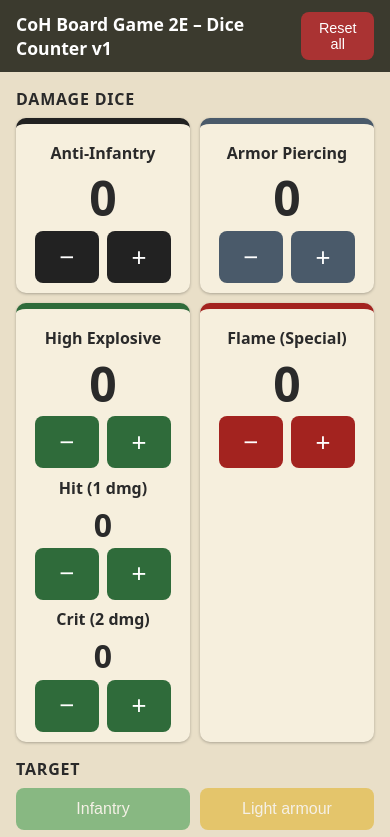
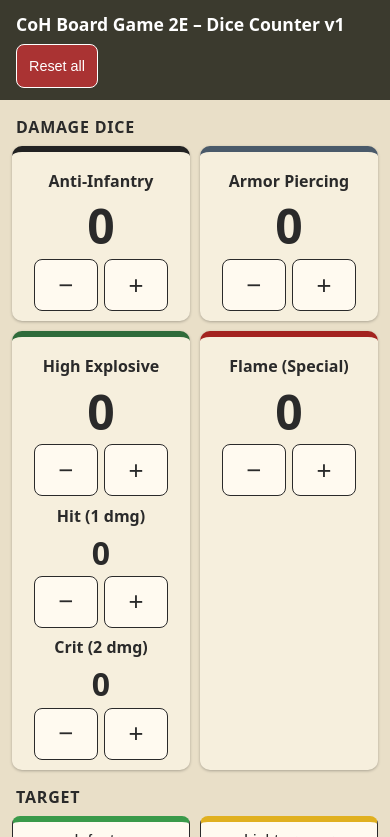
Before and after one commit to kkapuscinski/CoHBGDiceCalculator, a plain HTML site: page index.html in a window 390 px wide. Both pictures are taken after a click on the button "Reset all". Shown: the top 837 px of the page. Drawn offline with Linux system fonts and the light colour scheme.

Commit message:
Add icon support and improve calculator UI
Support optional icons for dice, targets, and cover, and copy assets to GitHub Pages. Improve mobile layout, button accessibility, and keyboard focus retention after updates.

```diff
--- a/index.html
+++ b/index.html
@@ -5,29 +5,40 @@
 <meta name="viewport" content="width=device-width, initial-scale=1">
 <title>CoH Board Game 2E – Dice Counter</title>
 <style>
-  :root { --bg:#e9dfc8; --ink:#2a2a2a; --card:#f6efdd; }
+  :root {
+    --bg:#e9dfc8; --ink:#2a2a2a; --card:#f6efdd;
+    --header-bg:#3b3a2e; --header-ink:#fff;
+    --control-bg:#fffaf0; --danger:#a33;
+  }
   * { box-sizing: border-box; }
   body { margin:0; font-family: system-ui, sans-serif; background:var(--bg); color:var(--ink); }
-  header { display:flex; justify-content:space-between; align-items:center; padding:12px 16px; background:#3b3a2e; color:#fff; }
+  header { display:flex; flex-wrap:wrap; gap:8px 16px; justify-content:space-between; align-items:center; padding:12px 16px; background:var(--header-bg); color:var(--header-ink); }
   h1 { font-size:1.1rem; margin:0; }
   h2 { margin:16px 16px 8px; font-size:1rem; text-transform:uppercase; letter-spacing:.05em; }
-  .grid { display:grid; grid-template-columns:repeat(auto-fit,minmax(150px,1fr)); gap:10px; padding:0 16px; }
-  .card { background:var(--card); border-radius:10px; border-top:6px solid var(--c); padding:10px; text-align:center; box-shadow:0 1px 3px #0004; }
-  .name { font-weight:700; min-height:2.4em; display:flex; align-items:center; justify-content:center; }
-  .count { font-size:3rem; font-weight:800; line-height:1.1; }
-  .btns { display:flex; gap:8px; justify-content:center; margin-top:6px; }
-  button { font-size:1.6rem; width:64px; height:52px; border:0; border-radius:8px; background:var(--c); color:#fff; cursor:pointer; touch-action:manipulation; }
+  .grid { display:grid; grid-template-columns:repeat(auto-fit,minmax(min(100%,150px),1fr)); gap:10px; padding:0 16px; }
+  .card { min-width:0; background:var(--card); border-radius:10px; border-top:6px solid var(--c); padding:10px; text-align:center; box-shadow:0 1px 3px #0004; }
+  .name { font-weight:700; min-height:2.4em; display:flex; flex-wrap:wrap; gap:4px; align-items:center; justify-content:center; }
+  .label { min-width:0; overflow-wrap:anywhere; }
+  .icon { flex:none; object-fit:contain; }
+  .count { font-size:3rem; font-weight:800; line-height:1.1; overflow-wrap:anywhere; }
+  .btns { display:flex; flex-wrap:wrap; gap:6px; justify-content:center; margin-top:6px; }
+  button { min-width:44px; min-height:44px; border:1px solid currentColor; border-radius:8px; background:var(--control-bg); color:var(--ink); cursor:pointer; touch-action:manipulation; }
+  .btns button { flex:1 1 44px; max-width:64px; height:52px; font-size:1.6rem; }
   button:active { filter:brightness(.8); }
-  .reset { width:auto; height:auto; font-size:.9rem; padding:8px 12px; background:#a33; }
-  button.target { width:auto; height:auto; font-size:1rem; padding:12px 8px; opacity:.55; }
-  button.target.sel { opacity:1; outline:3px solid #000; }
+  button:focus-visible { outline:2px solid currentColor; outline-offset:2px; }
+  .reset { font-size:.9rem; padding:8px 12px; background:var(--danger); color:var(--header-ink); }
+  button.target { display:flex; flex-wrap:wrap; gap:4px; align-items:center; justify-content:center; font-size:1rem; padding:10px 8px; border-top:6px solid var(--c); }
+  button.target.sel { box-shadow:inset 0 0 0 2px var(--ink); font-weight:700; }
   .count small { font-size:1.5rem; font-weight:600; }
   .count.small { font-size:2rem; }
   .result { font-size:1.1rem; font-weight:700; padding:8px 0; }
-  .result.inv { color:#a33; }
-  .total { padding:12px 16px; font-weight:600; }
+  .result.inv { color:var(--danger); }
+  .total { padding:12px 16px; font-weight:600; overflow-wrap:anywhere; }
   .rule-note { padding:12px 16px; font-weight:600; }
   .rule-note .card { border-top-color:#555; padding:12px; }
+  @media (max-width:480px) {
+    .grid { grid-template-columns:repeat(auto-fit,minmax(min(100%,136px),1fr)); padding-inline:12px; }
+  }
 </style>
 </head>
 <body>
@@ -64,7 +75,7 @@
 <div class="grid" id="stats"></div>
 <div class="total" id="total"></div>
 <script>
-// Edit these lists to add or rename dice types / targets.
+// Entries can include an icon URL relative to index.html.
 const DAMAGE = [
   { id: 'ai',    name: 'Anti-Infantry',   color: '#222222' },
   { id: 'ap',    name: 'Armor Piercing',  color: '#4a5a6a' },
@@ -117,6 +128,20 @@ function defenceFor(target, i) {
     default:  return { text: 'No defence', n: 0 };
   }
 }
+function setLabel(element, text, icon) {
+  if (icon) {
+    const img = document.createElement('img');
+    img.className = 'icon';
+    img.src = icon;
+    img.alt = '';
+    img.width = img.height = 24;
+    element.appendChild(img);
+  }
+  const label = document.createElement('span');
+  label.className = 'label';
+  label.textContent = text;
+  element.appendChild(label);
+}
 function render() {
   const dmg = document.getElementById('damage');
   dmg.innerHTML = '';
@@ -124,7 +149,7 @@ function render() {
     const card = document.createElement('div');
     card.className = 'card';
     card.style.setProperty('--c', d.color);
-    card.innerHTML = `<div class="name">${d.name}</div>
+    card.innerHTML = `<div class="name"></div>
       <div class="count">${count(d.id)}</div>
       <div class="btns"><button data-id="${d.id}" data-d="-1" aria-label="Remove ${d.name}">−</button>
       <button data-id="${d.id}" data-d="1" aria-label="Add ${d.name}">+</button></div>` +
@@ -134,6 +159,7 @@ function render() {
       <div class="name">Crit (2 dmg)</div><div class="count small">${count('hecrit')}</div>
       <div class="btns"><button data-id="hecrit" data-d="-1" aria-label="Remove HE crit">−</button>
       <button data-id="hecrit" data-d="1" aria-label="Add HE crit">+</button></div>` : '');
+    setLabel(card.firstElementChild, d.name, d.icon);
     dmg.appendChild(card);
   }
   const tg = document.getElementById('targets');
@@ -143,7 +169,8 @@ function render() {
     b.className = 'target' + (state.target === t.id ? ' sel' : '');
     b.style.setProperty('--c', t.color);
     b.dataset.target = t.id;
-    b.textContent = t.name;
+    b.setAttribute('aria-pressed', String(state.target === t.id));
+    setLabel(b, t.name, t.icon);
     tg.appendChild(b);
   }
   const target = TARGETS.find(t => t.id === state.target);
@@ -161,7 +188,7 @@ function render() {
     b.style.setProperty('--c', option.color);
     b.dataset.frontal = option.frontal;
     b.setAttribute('aria-pressed', String(Boolean(state.frontalAttack) === option.frontal));
-    b.textContent = option.name;
+    setLabel(b, option.name);
     directions.appendChild(b);
   }
   document.getElementById('coverSection').hidden = !isInfantry;
@@ -174,7 +201,8 @@ function render() {
     b.className = 'target' + ((state.cover || 'none') === c.id ? ' sel' : '');
     b.style.setProperty('--c', c.color);
     b.dataset.cover = c.id;
-    b.textContent = `${c.name}${c.dice ? ' · ' + c.dice : ''}`;
+    b.setAttribute('aria-pressed', String((state.cover || 'none') === c.id));
+    setLabel(b, `${c.name}${c.dice ? ' · ' + c.dice : ''}`, c.icon);
     cv.appendChild(b);
   }
   document.getElementById('occupiedBuildingNote').hidden =
@@ -238,7 +266,16 @@ document.addEventListener('click', e => {
   if (c) state.cover = c.dataset.cover;
   const direction = e.target.closest('button[data-frontal]');
   if (direction) state.frontalAttack = direction.dataset.frontal === 'true';
-  if (b || t || c || direction) { save(); render(); }
+  const control = b || t || c || direction;
+  if (control) {
+    // Rendering replaces the controls; keep keyboard focus on the same action.
+    const selector = document.activeElement === control
+      ? 'button' + Object.entries(control.dataset).map(([key, value]) => `[data-${key}="${CSS.escape(value)}"]`).join('')
+      : null;
+    save();
+    render();
+    if (selector) document.querySelector(selector)?.focus({ preventScroll: true });
+  }
 });
 document.getElementById('reset').onclick = () => {
   state = {}; localStorage.removeItem(KEY); render();
```
Also changed, not shown: 2 other files.
